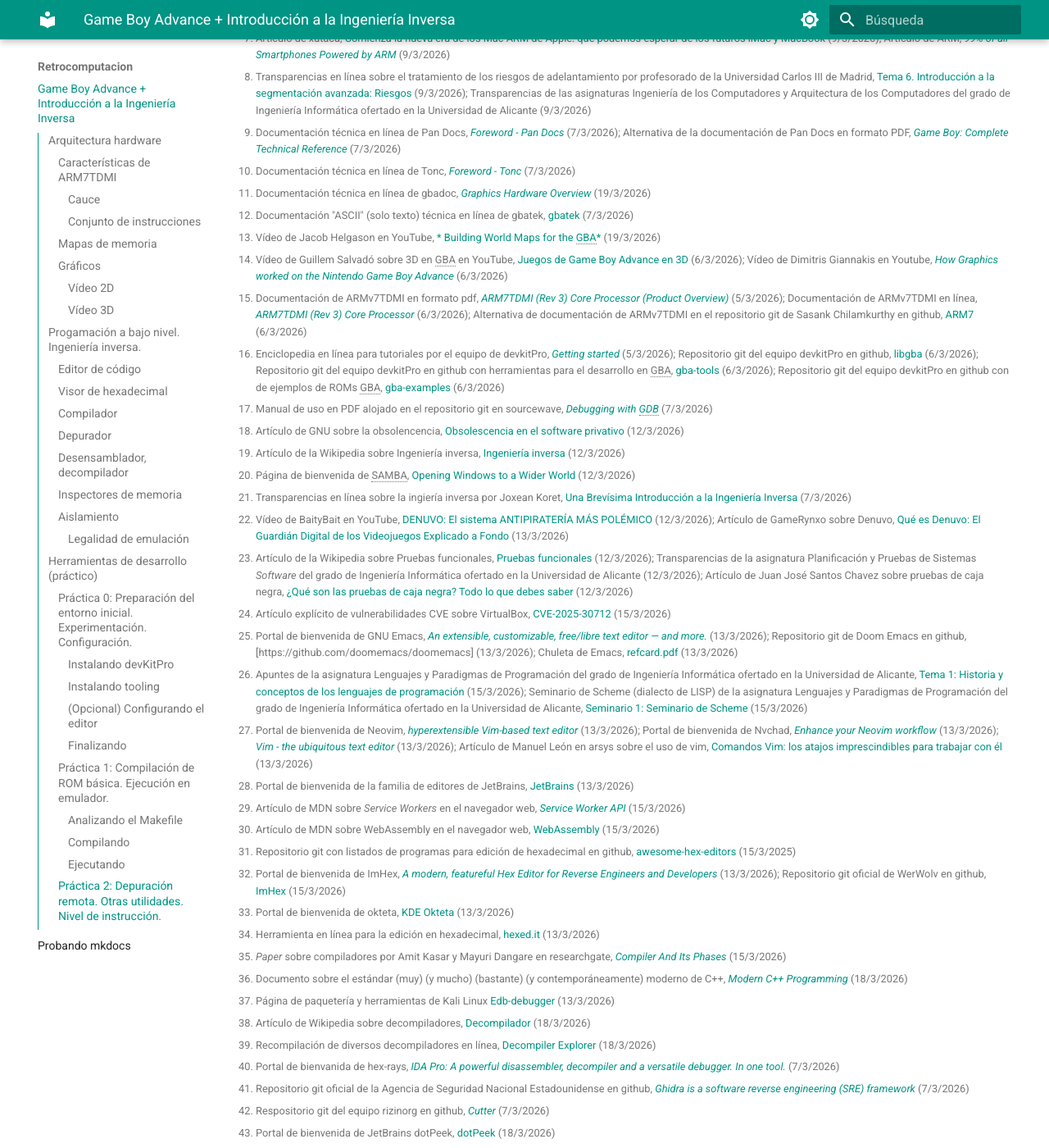
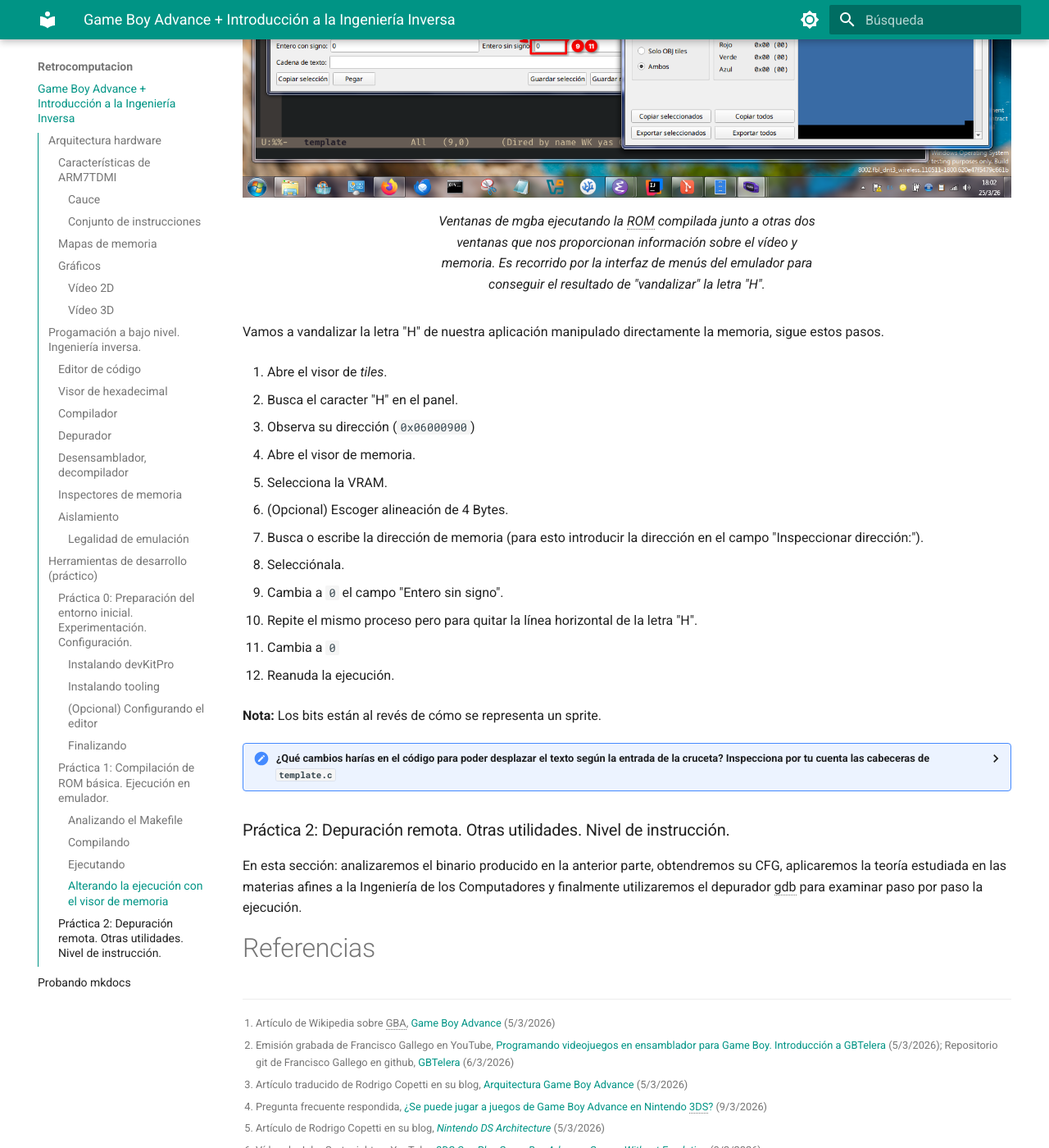
Before and after one commit to abl78-ua/Wiki-IMCR, an MkDocs documentation site: the page built from docs/Retrocomputacion/Retrocomputacion.md, in a window 1280 px wide and 1400 px high, scrolled down 26873 px. Shown: the whole window at 82% size. Built offline with MkDocs 1.6.1 and Material for MkDocs 9.7.7, drawn with Linux system fonts in a browser that asks for light colours; some of the changed text lies outside the part shown.

Commit message:
doc: practica 2 casi terminada

````diff
--- a/docs/Retrocomputacion/Retrocomputacion.md
+++ b/docs/Retrocomputacion/Retrocomputacion.md
@@ -926,9 +926,101 @@ Ventanas de mgba ejecutando la ROM que acabamos de compilar junto a otras ventan
 
 3. **Visor de paleta:** Está mostrando los colores disponibles en la memoria de la GBA. A la izquierda está la paleta del fondo y a la derecha la de los objetos. Como es un "*Hello World*" básico, la paleta del fondo es casi toda negra, con un único índice blanco para dibujar las letras, otro cian para el resto.
 
-4. **Inspector de cuadro:** Permite visualizar cómo ha renderizado el fotograma actual capa por capa. Muestra el color de fondo (*backdrop*) negro (alterado por utilizar el cambio de color) y una lista de *sprites* (aunque aquí no se están usando, ya que el texto se dibuja en la capa de fondo).
+4. **Inspector de cuadro:** Permite visualizar cómo ha renderizado el fotograma actual capa por capa. Muestra el color de fondo (*backdrop*) negro (alterado por utilizar el cambio de color) y una lista de *sprites* (aunque aquí no se están usando, ya que el texto se dibuja en la capa de fondo.
 
+#### Alterando la ejecución con el visor de memoria
 
+![Captura de pantalla con mgba corriendo la ROM.](../images/Retrocomputacion/p1-3.png){ width="2000px" }
+/// caption
+Ventanas de mgba ejecutando la ROM compilada junto a otras dos ventanas que nos proporcionan información sobre el vídeo y memoria. Es recorrido por la interfaz de menús del emulador para conseguir el resultado de "vandalizar" la letra "H".
+///
+
+Vamos a vandalizar la letra "H" de nuestra aplicación manipulado directamente la memoria, sigue estos pasos.
+
+1. Abre el visor de *tiles*.
+
+2. Busca el caracter "H" en el panel.
+
+3. Observa su dirección (`0x06000900`)
+
+4. Abre el visor de memoria.
+
+5. Selecciona la VRAM.
+
+6. (Opcional) Escoger alineación de 4 Bytes.
+
+7. Busca o escribe la dirección de memoria (para esto introducir la dirección en el campo "Inspeccionar dirección:").
+
+8. Selecciónala.
+
+9. Cambia a `0` el campo "Entero sin signo".
+
+10. Repite el mismo proceso pero para quitar la línea horizontal de la letra "H".
+
+11. Cambia a `0`
+
+12. Reanuda la ejecución.
+
+**Nota:** Los bits están al revés de cómo se representa un sprite.
+
+??? "¿Qué cambios harías en el código para poder desplazar el texto según la entrada de la cruceta? Inspecciona por tu cuenta las cabeceras de `template.c`"
+	``` c
+	#include <gba_console.h>
+	#include <gba_input.h>
+	#include <gba_interrupt.h>
+	#include <gba_systemcalls.h>
+	#include <gba_video.h>
+	#include <stdio.h>
+
+	int
+	main (void)
+	{
+	int x = 10, y = 10;
+	int old_x = x, old_y = y;
+	u16 input;
+
+	irqInit ();
+	irqEnable (IRQ_VBLANK);
+
+	consoleDemoInit ();
+	iprintf ("\x1b[%d;%dHHello World!", y, x);
+
+	while (1)
+	{
+		scanKeys ();
+		input = keysHeld ();
+
+		old_x = x;
+		old_y = y;
+
+		if (input & KEY_DOWN)
+			++y;
+		if (input & KEY_UP)
+			--y;
+		if (input & KEY_RIGHT)
+			++x;
+		if (input & KEY_LEFT)
+			--x;
+
+	    if (x < 0)
+			x = 0;
+		if (x > 18)
+			x = 18;
+		if (y < 0)
+			y = 0;
+		if (y > 19)
+			y = 19;
+
+        if (x != old_x || y != old_y)
+			{
+				iprintf ("\x1b[%d;%dH            ", old_y, old_x);
+				iprintf ("\x1b[%d;%dHHello World!", y, x);
+			}
+		VBlankIntrWait ();
+  		}
+	}
+	}
+	```
 
 ### Práctica 2: Depuración remota. Otras utilidades. Nivel de instrucción.
 
````
Also changed, not shown: docs/images/Retrocomputacion/p1-3.png (added).
